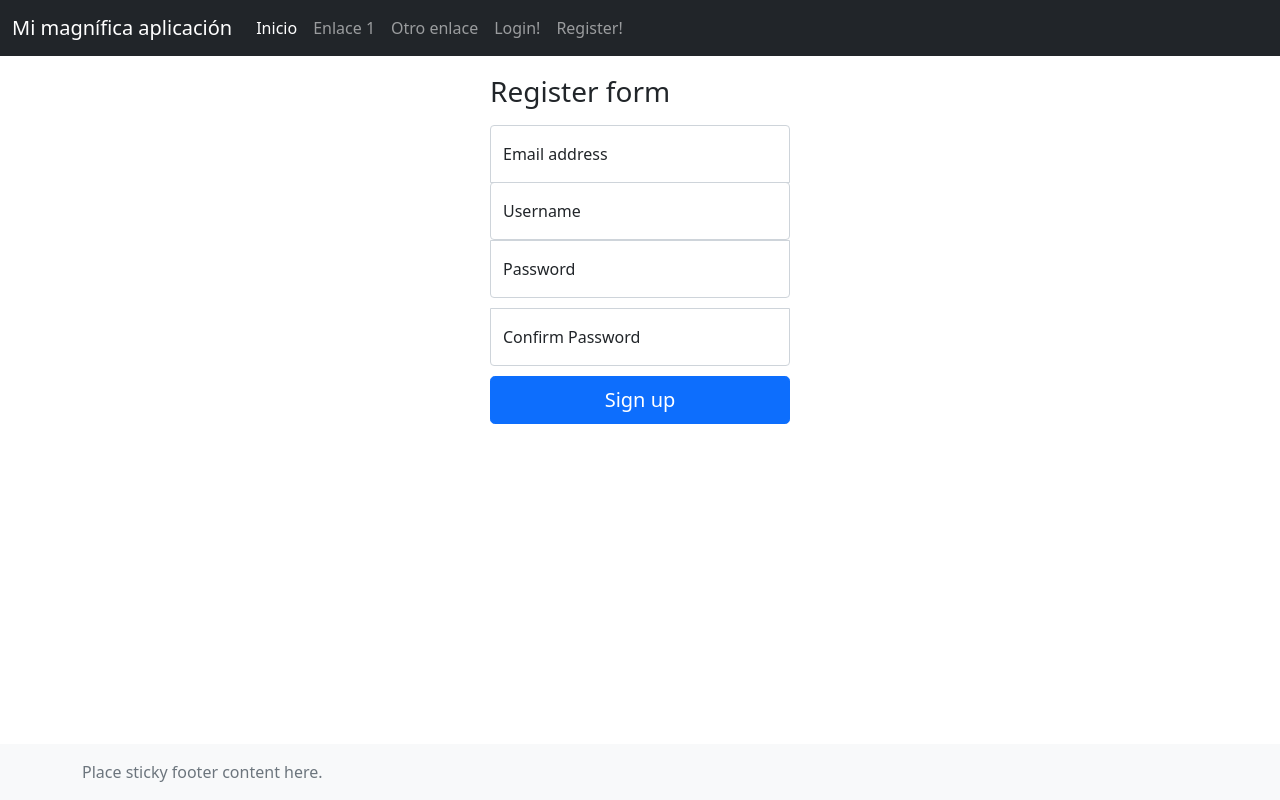
After one commit to Chomusuke01/Practica_SSDD, a Flask app: page /register in a window 1280 px wide. The commit adds this page. Run offline with Flask 2, Linux system fonts and the light colour scheme; some libraries are stand-ins or nearby versions.

Commit message:
Añado la funcionalidad de registro en el frontend

```diff
--- a/frontend/app/app.py
+++ b/frontend/app/app.py
@@ -5,7 +5,7 @@ from flask_login import LoginManager, login_manager, current_user, login_user, l
 from models import users, User
 
 # Login
-from forms import LoginForm
+from forms import LoginForm, RegisterForm
 
 app = Flask(__name__, static_url_path='')
 login_manager = LoginManager()
@@ -30,8 +30,8 @@ def login():
         return redirect(url_for('index'))
     else:
         error = None
-        form = LoginForm(None if requeest.method != 'POST' else request.form)
-        if request.method == "POST" and  form.validate():
+        form = LoginForm(None if request.method != 'POST' else request.form)
+        if request.method == "POST" and form.validate():
             if form.email.data != 'admin@um.es' or form.password.data != 'admin':
                 error = 'Invalid Credentials. Please try again.'
             else:
@@ -43,6 +43,17 @@ def login():
 
         return render_template('login.html', form=form,  error=error)
 
+
+@app.route('/register', methods=['GET', 'POST'])
+def register():
+    if current_user.is_authenticated:
+        return redirect(url_for('index'))
+    else:
+        error = None
+        form = RegisterForm(None if request.method != 'POST' else request.form)
+        if request.method == "POST" and form.validate():
+            return redirect(url_for('login'))
+        return render_template('register.html', form=form,  error=error)
 
 @app.route('/profile')
 @login_required
--- a/frontend/app/forms.py
+++ b/frontend/app/forms.py
@@ -1,8 +1,14 @@
 from flask_wtf import FlaskForm
 from wtforms import (StringField, PasswordField, BooleanField)
-from wtforms.validators import InputRequired, Length, Email
+from wtforms.validators import InputRequired, Length, Email, DataRequired, EqualTo
 
 class LoginForm(FlaskForm):
     email = StringField('email', validators=[Email()])
     password = PasswordField('password', validators=[DataRequired()])
     remember_me = BooleanField('remember_me')
+
+class RegisterForm(FlaskForm):
+    email = StringField('email', validators=[Email()])
+    username = StringField('username', validators=[InputRequired()])
+    password = PasswordField('password', validators=[DataRequired()])
+    confirm_password = PasswordField('confirm_password', validators=[InputRequired(), EqualTo('password', message='Passwords must match')])
--- a/frontend/app/templates/base.html
+++ b/frontend/app/templates/base.html
@@ -64,6 +64,9 @@
           <li class="nav-item">
             <a class="nav-link" href="{{ url_for("login") }}">Login!</a>
           </li>
+          <li class="nav-item">
+            <a class="nav-link" href="{{ url_for("register") }}">Register!</a>
+          </li>
           {% endif %}
 
         </ul>
--- /dev/null
+++ b/frontend/app/templates/register.html
@@ -0,0 +1,42 @@
+{% extends "base.html" %}
+
+{% block custom_style %}
+ <!-- Custom styles for this template -->
+    <link href="/static/signin.css" rel="stylesheet">
+{% endblock %}
+
+{% block content %}
+<main class="form-signin">
+  <form method="POST">
+    {{ form.hidden_tag() }}
+    <!-- <img class="mb-4" src="/docs/5.0/assets/brand/bootstrap-logo.svg" alt="" width="72" height="57"> -->
+    <h1 class="h3 mb-3 fw-normal">Register form</h1>
+
+    <div class="form-floating">
+      <input type="email" name="email" class="form-control" id="floatingInput" placeholder="name@example.com">
+      <label for="floatingInput">Email address</label>
+    </div>
+
+    <div class="form-floating">
+        <input type="text" name="username" class="form-control" id="floatingUsername" placeholder="Username">
+        <label for="floatingInput">Username</label>
+    </div>
+
+    <div class="form-floating">
+      <input type="password" name="password" class="form-control" id="floatingPassword" placeholder="Password">
+      <label for="floatingPassword">Password</label>
+    </div>
+
+    <div class="form-floating">
+        <input type="password" name="confirm_password" class="form-control" id="floatingConfirmPassword" placeholder="Confirm Password">
+        <label for="floatingPassword">Confirm Password</label>
+    </div>
+
+
+    <button class="w-100 btn btn-lg btn-primary" type="submit">Sign up</button>
+  </form>
+  {% if error %}
+   <p class="error"><strong>Error:</strong> {{ error }}</p>
+  {% endif %}
+</main>
+{% endblock %}
```
Also changed, not shown: 1 other file.
